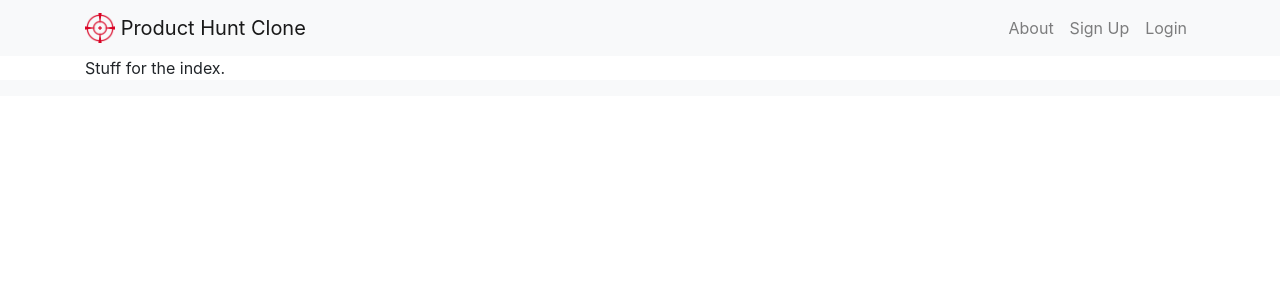
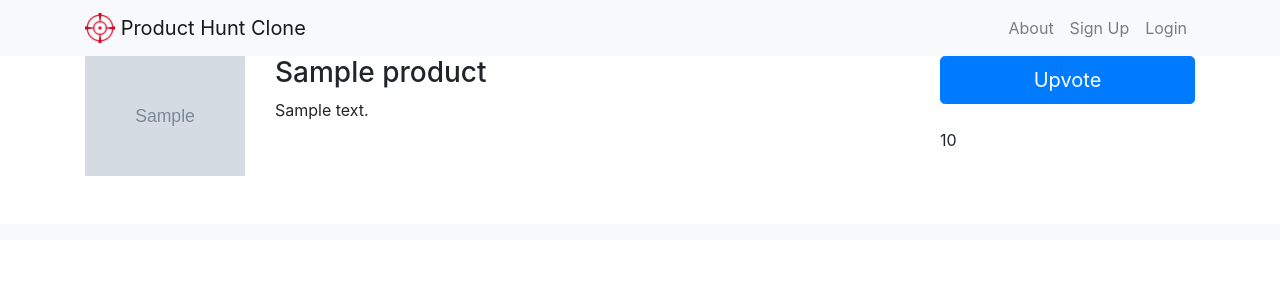
Before and after one commit to iandenegri/producthunterclone, a Django app: template products/templates/products/index.html in a window 1280 px wide. Shown: the top 300 px of the page. Run offline with Django 3.2, Linux system fonts and the light colour scheme; the template is opened without the code that fills it: most values are stand-ins (such as "Sample title", 1, 10 or a date in 2020); grey boxes marked "Sample" are stand-in pictures; some libraries are stand-ins or nearby versions.

Commit message:
Working on the homepage now

```diff
--- a/products/templates/products/detail.html
+++ b/products/templates/products/detail.html
@@ -17,7 +17,7 @@
   </div>
   <div class="col-4 voting">
     <!-- This div section will contain the voting system. Similar to reddit. Maybe use a pair of functions that cna either add 1 or subtract 1 from the current vote total -->
-    <a href="javascript:{document.getElementById('upvote').submit() }"> <button type="button" class= 'btn btn-primary btn-lg btn-block' name="button">Upvote</button> </a>
+    <a href="javascript:{document.getElementById('upvote').submit()}"> <button type="button" class= 'btn btn-primary btn-lg btn-block' name="button">Upvote</button> </a>
     <br>
     {{ product.votes_total }}
     <!-- Code below is the basis for a downvoting system but it seems kind of mean to downvote someone's project and work... -->
--- a/products/templates/products/index.html
+++ b/products/templates/products/index.html
@@ -1,5 +1,28 @@
 {% extends 'base.html' %}
 
 {% block content %}
-Stuff for the index.
+
+{% for product in products.all %}
+<div class="row product-card ">
+  <div class="col-2 index-product-image">
+    <img src="{{ product.product_img.url }}" class='img-fluid' alt="{{product.summary}}">
+  </div>
+  <div class="col-7 index-product-details">
+    <h3> {{ product.title }}</h3>
+    <p>{{ product.summary }}</p>
+  </div>
+  <div class="col-3 index-voting">
+    <a href="javascript:{document.getElementById('upvote').submit()}"> <button type="button" class= 'btn btn-primary btn-lg btn-block' name="button">Upvote</button></a>
+    <br>
+    {{ product.votes_total }}
+    <form id='upvote' action="{% url 'upvote' product.id %}" method="POST">
+      {% csrf_token %}
+      <input type="hidden" name="" value="">
+    </form>
+  </div>
+</div>
+<br>
+<br>
+{% endfor %}
+
 {% endblock %}
--- a/products/views.py
+++ b/products/views.py
@@ -6,7 +6,8 @@ from django.utils import timezone
 # Create your views here.
 
 def index(request):
-    return render(request, 'products/index.html')
+    products = Product.objects
+    return render(request, 'products/index.html', {'products':products})
 
 @login_required
 def create(request):
@@ -36,7 +37,7 @@ def detail(request, product_id):
 
 @login_required
 def upvote(request, product_id):
-    if request.method='POST':
+    if request.method=='POST':
         product = get_object_or_404(Product, pk=product_id)
         product.votes_total += 1
         product.save()
```
